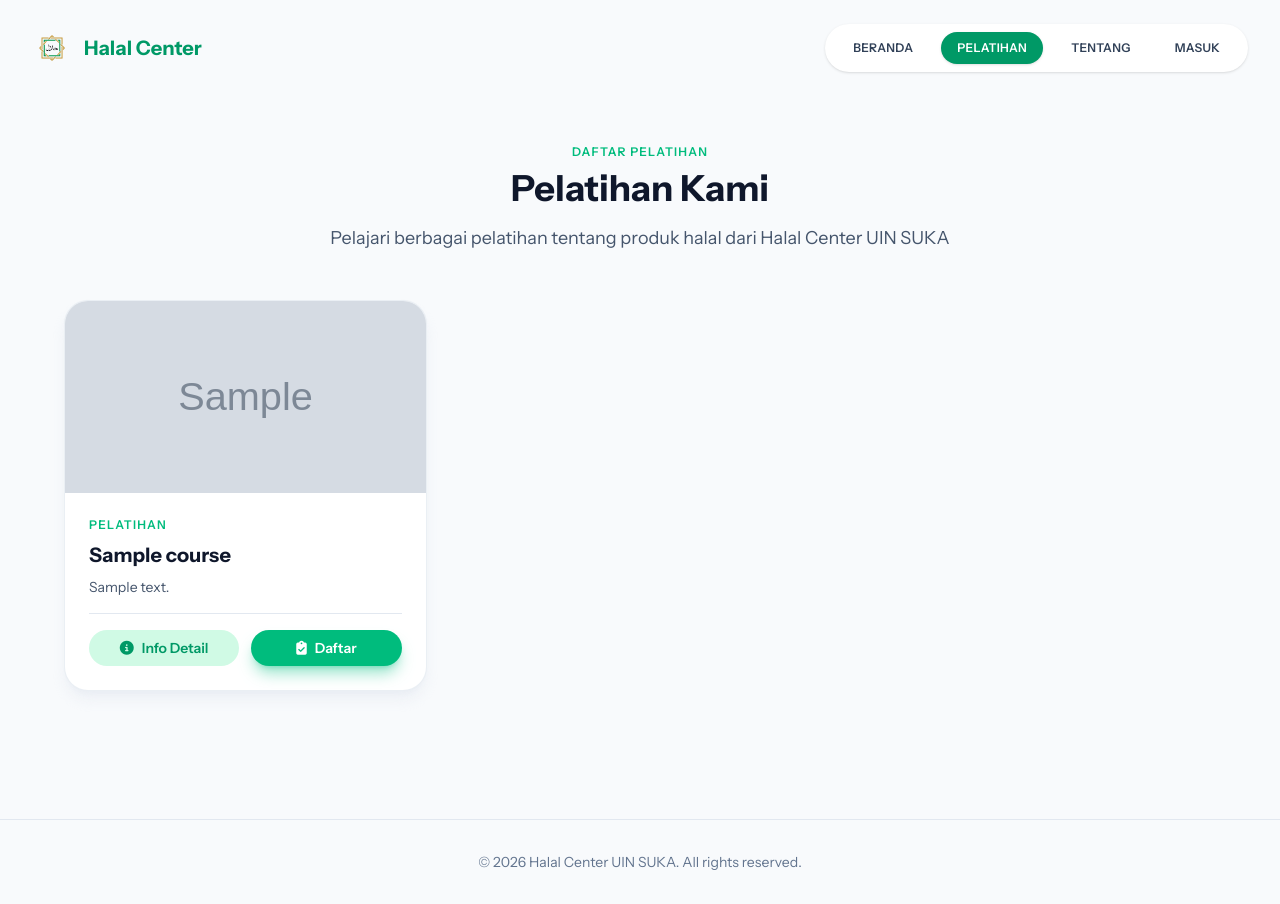
After one commit to yusrinaa93/pelatihan-, a Laravel app: page /pelatihan in a window 1280 px wide. The commit adds this page. Run offline with Laravel 12, Linux system fonts and the light colour scheme; tables that the repository leaves empty hold one stand-in row (values such as "Sample post"); grey boxes marked "Sample" are stand-in pictures; style sheets or scripts are compiled from the project's sources.

Commit message:
Tambah halaman pelatihan public untuk guest dengan info detail

```diff
--- /dev/null
+++ b/app/Http/Controllers/GuestCourseController.php
@@ -0,0 +1,22 @@
+<?php
+
+namespace App\Http\Controllers;
+
+use App\Models\Course;
+use Illuminate\Http\Request;
+
+class GuestCourseController extends Controller
+{
+    /**
+     * Menampilkan halaman daftar pelatihan untuk user yang belum login (guest)
+     */
+    public function index()
+    {
+        $courses = Course::all();
+
+        return view('guest-courses', [
+            'activeNav' => 'courses',
+            'courses' => $courses,
+        ]);
+    }
+}
--- /dev/null
+++ b/resources/views/guest-courses.blade.php
@@ -0,0 +1,167 @@
+@extends('layouts.auth')
+
+@section('title', 'Pelatihan - Halal Center')
+
+@section('body')
+@php($activeNav = 'courses')
+
+<div class="min-h-screen bg-slate-50">
+    {{-- NAVBAR --}}
+    <header class="flex w-full items-center justify-between py-6 px-8">
+        <div class="flex items-center gap-3">
+            <img src="{{ asset('gambar/logo halal center.png') }}" alt="Logo" class="h-10 w-10">
+            <h1 class="text-xl font-bold text-emerald-600">Halal Center</h1>
+        </div>
+
+        <nav>
+            <ul class="flex items-center gap-3 rounded-full bg-white px-3 py-2 shadow-sm text-xs font-semibold uppercase tracking-wide">
+                <li>
+                    <a href="{{ url('/') }}"
+                       class="inline-flex items-center rounded-full px-4 py-2 transition text-slate-700 hover:text-emerald-600">
+                        BERANDA
+                    </a>
+                </li>
+                <li>
+                    <span class="inline-flex items-center rounded-full bg-emerald-600 px-4 py-2 text-white shadow-sm">
+                        PELATIHAN
+                    </span>
+                </li>
+                <li>
+                    <a href="{{ url('/about') }}"
+                       class="inline-flex items-center rounded-full px-4 py-2 transition text-slate-700 hover:text-emerald-600">
+                        TENTANG
+                    </a>
+                </li>
+                <li>
+                    <a href="{{ route('login') }}"
+                       class="inline-flex items-center rounded-full px-4 py-2 transition text-slate-700 hover:text-emerald-600">
+                        Masuk
+                    </a>
+                </li>
+            </ul>
+        </nav>
+    </header>
+
+    {{-- MAIN CONTENT --}}
+    <main class="px-6 py-12 sm:px-10">
+        <div class="max-w-6xl mx-auto space-y-8">
+            {{-- Header --}}
+            <div class="text-center space-y-2">
+                <p class="text-xs font-semibold uppercase tracking-widest text-emerald-500">Daftar Pelatihan</p>
+                <h2 class="text-4xl font-bold text-slate-900">Pelatihan Kami</h2>
+                <p class="mt-4 text-lg text-slate-600">Pelajari berbagai pelatihan tentang produk halal dari Halal Center UIN SUKA</p>
+            </div>
+
+            {{-- Course Grid --}}
+            <div class="grid gap-8 md:grid-cols-2 lg:grid-cols-3 mt-12">
+                @forelse ($courses as $course)
+                    @php($cover = $course->image_path ? asset('storage/'.$course->image_path) : 'https://images.unsplash.com/photo-1556761175-b413da4baf72?auto=format&fit=crop&q=80')
+                    <article class="flex flex-col overflow-hidden rounded-3xl border border-slate-200/70 bg-white shadow-lg shadow-slate-200/60 hover:shadow-xl hover:shadow-slate-200/80 transition-all duration-300 h-full group">
+                        {{-- Image Container --}}
+                        <div class="relative h-48 overflow-hidden">
+                            <img src="{{ $cover }}"
+                                 alt="Gambar {{ $course->title }}"
+                                 class="h-full w-full object-cover transition-transform duration-300 group-hover:scale-110">
+                            <div class="absolute inset-0 bg-gradient-to-t from-black/20 to-transparent opacity-0 group-hover:opacity-100 transition-opacity duration-300"></div>
+                        </div>
+
+                        {{-- Content --}}
+                        <div class="flex flex-1 flex-col gap-4 p-6">
+                            <div class="space-y-2 flex-1">
+                                <p class="text-xs font-semibold uppercase tracking-widest text-emerald-500">Pelatihan</p>
+                                <h3 class="text-xl font-bold text-slate-900">{{ $course->title }}</h3>
+                                <p class="text-sm text-slate-600 line-clamp-3">{!! strip_tags($course->description) !!}</p>
+                            </div>
+
+                            {{-- Button Section --}}
+                            <div class="flex gap-3 pt-4 border-t border-slate-200">
+                                <button type="button"
+                                        class="flex-1 inline-flex items-center justify-center gap-2 rounded-full bg-emerald-100 px-4 py-2 text-sm font-semibold text-emerald-600 transition hover:bg-emerald-200 cursor-pointer"
+                                        onclick="showCourseDetail({{ $course->id }}, '{{ addslashes($course->title) }}', '{{ addslashes(strip_tags($course->description)) }}')">
+                                    <i class="fas fa-info-circle"></i>
+                                    Info Detail
+                                </button>
+                                <a href="{{ route('login') }}"
+                                   class="flex-1 inline-flex items-center justify-center gap-2 rounded-full bg-emerald-500 px-4 py-2 text-sm font-semibold text-white shadow-lg shadow-emerald-500/40 transition hover:bg-emerald-400">
+                                    <i class="fas fa-clipboard-check"></i>
+                                    Daftar
+                                </a>
+                            </div>
+                        </div>
+                    </article>
+                @empty
+                    <div class="col-span-full rounded-3xl border border-dashed border-slate-300 bg-white/80 p-10 text-center text-slate-500">
+                        <i class="fas fa-inbox text-4xl mb-4 opacity-50"></i>
+                        <p>Belum ada pelatihan yang tersedia saat ini.</p>
+                    </div>
+                @endforelse
+            </div>
+        </div>
+    </main>
+
+    {{-- Footer --}}
+    <footer class="mt-20 border-t border-slate-200 py-8 text-center text-sm text-slate-500">
+        &copy; {{ date('Y') }} Halal Center UIN SUKA. All rights reserved.
+    </footer>
+</div>
+
+{{-- Modal Detail Pelatihan --}}
+<div id="courseModal" class="hidden fixed inset-0 z-50 flex items-center justify-center p-4 bg-black/50">
+    <div class="w-full max-w-2xl bg-white rounded-3xl shadow-2xl max-h-[90vh] overflow-y-auto">
+        <div class="sticky top-0 bg-white border-b border-slate-200 px-8 py-6 flex items-center justify-between">
+            <h2 id="modalTitle" class="text-2xl font-bold text-slate-900"></h2>
+            <button type="button"
+                    onclick="closeCourseDetail()"
+                    class="text-slate-400 hover:text-slate-600 transition">
+                <i class="fas fa-times text-2xl"></i>
+            </button>
+        </div>
+
+        <div class="px-8 py-6 space-y-4">
+            <div id="modalDescription" class="text-slate-600 space-y-4 prose prose-sm max-w-none"></div>
+
+            <div class="mt-8 flex gap-3 pt-6 border-t border-slate-200">
+                <button type="button"
+                        onclick="closeCourseDetail()"
+                        class="flex-1 inline-flex items-center justify-center gap-2 rounded-full border border-slate-300 px-6 py-3 text-sm font-semibold text-slate-600 transition hover:border-slate-400 hover:bg-slate-50">
+                    <i class="fas fa-arrow-left"></i>
+                    Tutup
+                </button>
+                <a href="{{ route('login') }}"
+                   class="flex-1 inline-flex items-center justify-center gap-2 rounded-full bg-emerald-500 px-6 py-3 text-sm font-semibold text-white shadow-lg shadow-emerald-500/40 transition hover:bg-emerald-400">
+                    <i class="fas fa-clipboard-check"></i>
+                    Daftar Pelatihan
+                </a>
+            </div>
+        </div>
+    </div>
+</div>
+
+<script>
+function showCourseDetail(courseId, title, description) {
+    document.getElementById('modalTitle').textContent = title;
+    document.getElementById('modalDescription').innerHTML = description;
+    document.getElementById('courseModal').classList.remove('hidden');
+    document.body.style.overflow = 'hidden';
+}
+
+function closeCourseDetail() {
+    document.getElementById('courseModal').classList.add('hidden');
+    document.body.style.overflow = 'auto';
+}
+
+// Close modal when clicking outside
+document.getElementById('courseModal')?.addEventListener('click', function(e) {
+    if (e.target === this) {
+        closeCourseDetail();
+    }
+});
+
+// Close modal with Escape key
+document.addEventListener('keydown', function(e) {
+    if (e.key === 'Escape') {
+        closeCourseDetail();
+    }
+});
+</script>
+@endsection
--- a/resources/views/home.blade.php
+++ b/resources/views/home.blade.php
@@ -13,7 +13,7 @@
             Ini adalah deskripsi mengenai pelatihan PPH pada dengan Desmber tanggal 21.<br>Pelatihan ini bersifat online.
         </p>
 
-        <a href="{{ route('courses') }}"
+        <a href="{{ route('guest.courses') }}"
            class="inline-block rounded-full border-2 border-emerald-600 bg-emerald-600 px-8 py-4 text-base font-semibold text-white transition hover:bg-emerald-700">
             MULAI PELATIHAN
         </a>
--- a/resources/views/layouts/auth.blade.php
+++ b/resources/views/layouts/auth.blade.php
@@ -15,7 +15,6 @@
 
     {{-- BAGIAN KANAN: KONTEN & NAVBAR --}}
     <div class="flex flex-col bg-slate-50 relative">
-
         {{-- === NAVBAR === --}}
         <header class="flex w-full items-center justify-end py-6 pr-8 sm:pr-8">
             <nav>
--- a/resources/views/layouts/public.blade.php
+++ b/resources/views/layouts/public.blade.php
@@ -24,7 +24,7 @@
                         </a>
                     </li>
                     <li>
-                        <a href="{{ route('courses') }}"
+                        <a href="{{ route('guest.courses') }}"
                            @class(['inline-flex items-center rounded-full px-4 py-2 transition', $activeNav === 'courses' ? 'bg-emerald-600 text-white' : 'text-slate-700 hover:text-emerald-600'])>
                             Pelatihan
                         </a>
--- a/routes/web.php
+++ b/routes/web.php
@@ -4,6 +4,7 @@ use Illuminate\Support\Facades\Route;
 use App\Http\Controllers\AuthController;
 use App\Http\Controllers\CourseRegistrationController;
 use App\Http\Controllers\CourseController;
+use App\Http\Controllers\GuestCourseController;
 use App\Http\Controllers\MyCourseController;
 use App\Http\Controllers\DutyController;
 use App\Http\Controllers\CertificateController;
@@ -21,6 +22,9 @@ Route::get('/', function () {
 Route::get('/about', function () {
     return view('about', ['activeNav' => 'about']);
 });
+
+// Route untuk halaman pelatihan public (tanpa login)
+Route::get('/pelatihan', [GuestCourseController::class, 'index'])->name('guest.courses');
 
 // Rute untuk menampilkan form pendaftaran kursus (opsional pilih course)
 // Memerlukan middleware untuk memastikan profil sudah lengkap
```
